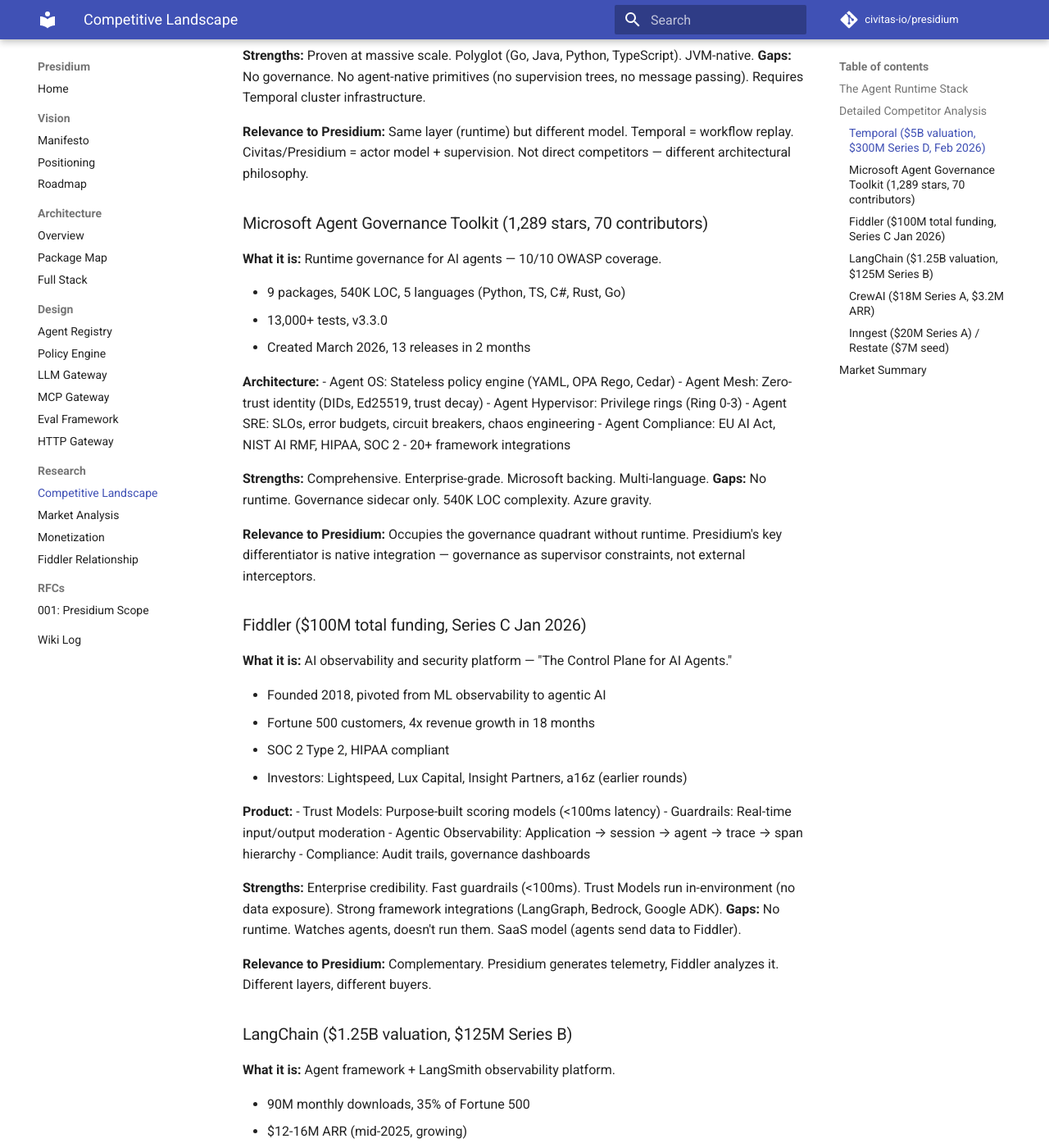
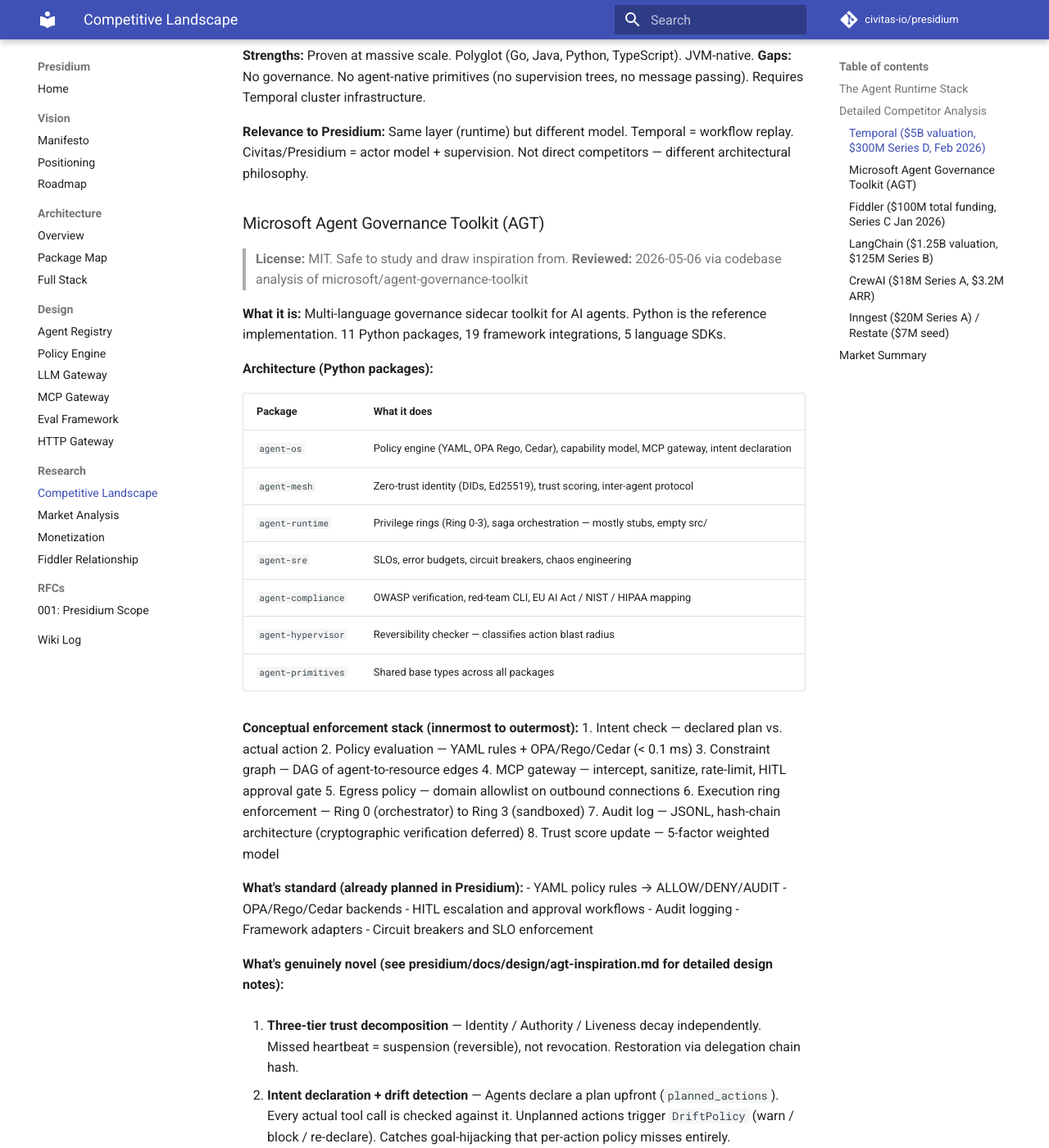
Before and after one commit to civitas-io/presidium, an MkDocs documentation site: the page built from docs/research/competitive-landscape.md, in a window 1280 px wide and 1400 px high, scrolled down 992 px. Shown: the whole window at 82% size. Built offline with MkDocs 1.6.1 and Material for MkDocs 9.7.7, drawn with Linux system fonts in a browser that asks for light colours; comment, search, counter and statistics services are not loaded; some of the changed text lies outside the part shown.

Commit message:
research: AGT competitive analysis and design inspiration
competitive-landscape.md:
- Expand Microsoft AGT entry with full technical deep-dive
- Document 6 novel mechanisms vs standard features
- Note what Civitas/Presidium already covers vs what's genuinely new

docs/design/agt-inspiration.md:
- Three-tier trust decomposition (Identity/Authority/Liveness) → AgentRecord fields
- Intent declaration + drift detection → presidium.intent.declare message type
- Context budget scheduler → GovernedModelProvider token tracking
- Asymmetric policy-change propagation → tighten=immediate, loosen=TTL
- Named conflict resolution strategies → configurable deployment parameter
- Folder-scoped hierarchical policy discovery → path-based policy namespace

All ideas derived from studying MIT-licensed code — no code copied.

```diff
--- a/docs/research/competitive-landscape.md
+++ b/docs/research/competitive-landscape.md
@@ -34,26 +34,94 @@
 
 **Relevance to Presidium:** Same layer (runtime) but different model. Temporal = workflow replay. Civitas/Presidium = actor model + supervision. Not direct competitors — different architectural philosophy.
 
-### Microsoft Agent Governance Toolkit (1,289 stars, 70 contributors)
+### Microsoft Agent Governance Toolkit (AGT)
 
-**What it is:** Runtime governance for AI agents — 10/10 OWASP coverage.
+> **License:** MIT. Safe to study and draw inspiration from.
+> **Reviewed:** 2026-05-06 via codebase analysis of microsoft/agent-governance-toolkit
 
-- 9 packages, 540K LOC, 5 languages (Python, TS, C#, Rust, Go)
-- 13,000+ tests, v3.3.0
-- Created March 2026, 13 releases in 2 months
+**What it is:** Multi-language governance sidecar toolkit for AI agents. Python is the
+reference implementation. 11 Python packages, 19 framework integrations, 5 language SDKs.
 
-**Architecture:**
-- Agent OS: Stateless policy engine (YAML, OPA Rego, Cedar)
-- Agent Mesh: Zero-trust identity (DIDs, Ed25519, trust decay)
-- Agent Hypervisor: Privilege rings (Ring 0-3)
-- Agent SRE: SLOs, error budgets, circuit breakers, chaos engineering
-- Agent Compliance: EU AI Act, NIST AI RMF, HIPAA, SOC 2
-- 20+ framework integrations
+**Architecture (Python packages):**
 
-**Strengths:** Comprehensive. Enterprise-grade. Microsoft backing. Multi-language.
-**Gaps:** No runtime. Governance sidecar only. 540K LOC complexity. Azure gravity.
+| Package | What it does |
+|---|---|
+| `agent-os` | Policy engine (YAML, OPA Rego, Cedar), capability model, MCP gateway, intent declaration |
+| `agent-mesh` | Zero-trust identity (DIDs, Ed25519), trust scoring, inter-agent protocol |
+| `agent-runtime` | Privilege rings (Ring 0-3), saga orchestration — mostly stubs, empty src/ |
+| `agent-sre` | SLOs, error budgets, circuit breakers, chaos engineering |
+| `agent-compliance` | OWASP verification, red-team CLI, EU AI Act / NIST / HIPAA mapping |
+| `agent-hypervisor` | Reversibility checker — classifies action blast radius |
+| `agent-primitives` | Shared base types across all packages |
 
-**Relevance to Presidium:** Occupies the governance quadrant without runtime. Presidium's key differentiator is native integration — governance as supervisor constraints, not external interceptors.
+**Conceptual enforcement stack (innermost to outermost):**
+1. Intent check — declared plan vs. actual action
+2. Policy evaluation — YAML rules + OPA/Rego/Cedar (< 0.1 ms)
+3. Constraint graph — DAG of agent-to-resource edges
+4. MCP gateway — intercept, sanitize, rate-limit, HITL approval gate
+5. Egress policy — domain allowlist on outbound connections
+6. Execution ring enforcement — Ring 0 (orchestrator) to Ring 3 (sandboxed)
+7. Audit log — JSONL, hash-chain architecture (cryptographic verification deferred)
+8. Trust score update — 5-factor weighted model
+
+**What's standard (already planned in Presidium):**
+- YAML policy rules → ALLOW/DENY/AUDIT
+- OPA/Rego/Cedar backends
+- HITL escalation and approval workflows
+- Audit logging
+- Framework adapters
+- Circuit breakers and SLO enforcement
+
+**What's genuinely novel (see presidium/docs/design/agt-inspiration.md for detailed design notes):**
+
+1. **Three-tier trust decomposition** — Identity / Authority / Liveness decay independently.
+   Missed heartbeat = suspension (reversible), not revocation. Restoration via delegation chain hash.
+
+2. **Intent declaration + drift detection** — Agents declare a plan upfront (`planned_actions`).
+   Every actual tool call is checked against it. Unplanned actions trigger `DriftPolicy`
+   (warn / block / re-declare). Catches goal-hijacking that per-action policy misses entirely.
+
+3. **Context budget scheduler** — Token allocation modeled as OS CPU scheduling. Global pool,
+   per-agent `ContextWindow`, 90%/10% lookup/reasoning split, typed Unix signals (SIGSTOP/SIGWARN),
+   `BudgetExceeded` on overrun. The OTP analogue: `max_message_queue_len` for LLM context.
+
+4. **Asymmetric policy-change propagation** — Tightening propagates immediately (412 on stale
+   cache). Loosening respects TTL. Simple rule; prevents newly-revoked capabilities from being
+   exercised by agents with stale policy caches.
+
+5. **Named, configurable policy conflict resolution** — Four strategies: `DENY_OVERRIDES`,
+   `ALLOW_OVERRIDES`, `PRIORITY_FIRST_MATCH`, `MOST_SPECIFIC_WINS`. Scope hierarchy:
+   GLOBAL < TENANT < ORG < AGENT. Default: `DENY_OVERRIDES`.
+
+6. **Folder-scoped hierarchical policy discovery** — `governance.yaml` files cascade down a
+   directory tree. Parent `deny` rules cannot be overridden by children. Relevant for Presidium
+   governing coding agents or CI/CD agents operating within a repo structure.
+
+**What they reinvented that Civitas already has:**
+
+AGT's `SupervisorHierarchy` states "Level 0 MUST be a deterministic (non-LLM) trust root"
+and "escalation always terminates at the trust root." This is exactly what OTP supervision
+trees enforce — the root supervisor is pure code, never an LLM process. Civitas gets this
+for free and has had it since M1. They arrived here from the security direction; we arrived
+from the reliability direction.
+
+**AGT's acknowledged limitations (their own docs):**
+
+- Doesn't govern reasoning — cannot intercept what happens inside an LLM call
+- Cannot prevent knowledge leaks — a sequence of allowed actions can exfiltrate data one piece
+  at a time through individually compliant queries
+- `agent-runtime` privilege rings are partially aspirational — `src/` is empty in current repo
+- No runtime — governance sidecar only; agents must exist in another framework
+
+**Presidium's differentiators vs AGT:**
+
+| Presidium | AGT |
+|---|---|
+| Governance native to the runtime — supervisor constraints, not interceptors | External sidecar — wraps existing agents |
+| Transport-layer enforcement — every message, regardless of routing | Gateway-only — misses direct API calls and inter-agent messages that bypass gateway |
+| OTP supervision as the trust root architecture | Reinvented supervision hierarchy from security first principles |
+| EvalLoop + CorrectionSignal — mid-flight behavioral correction | Post-hoc evaluation only |
+| Single Python-native package | 540K LOC across 5 languages |
 
 ### Fiddler ($100M total funding, Series C Jan 2026)
 
```
Also changed, not shown: docs/design/agt-inspiration.md (added, +304 -0 lines).
